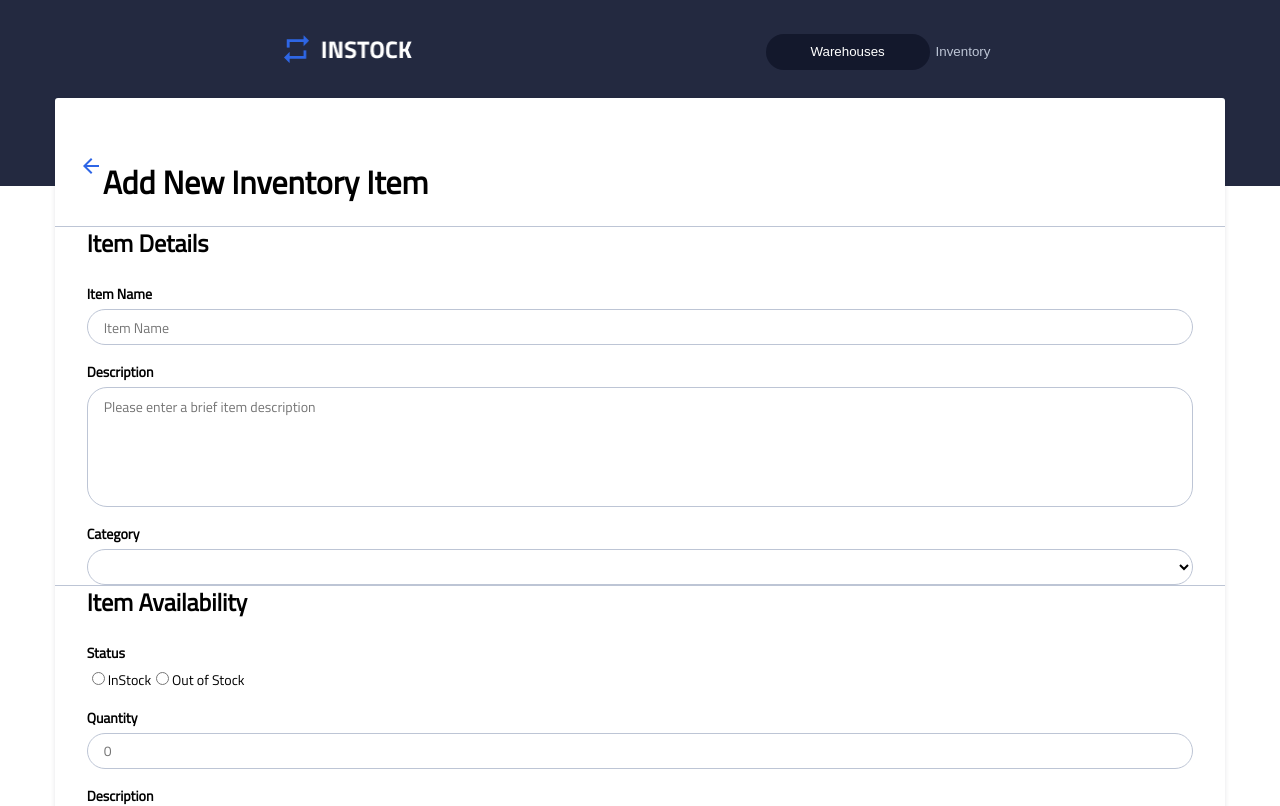
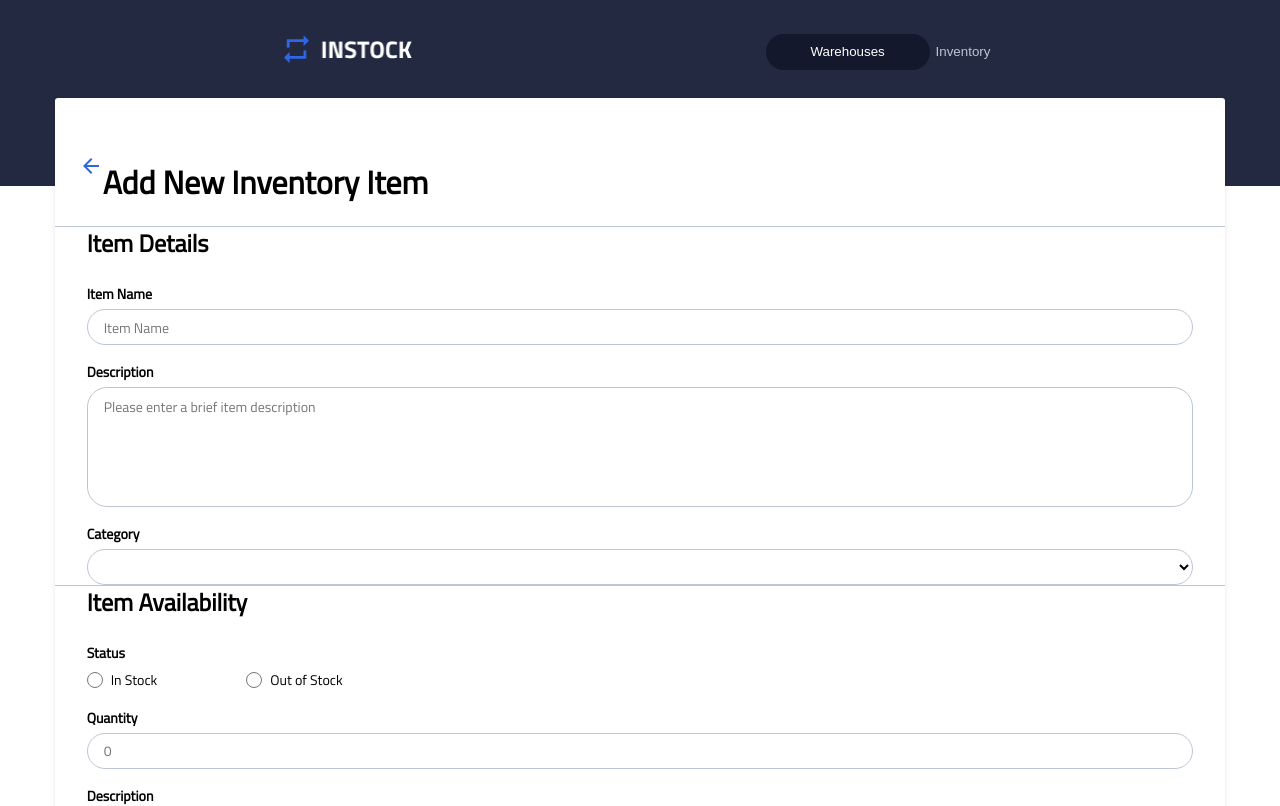
Before and after one commit to KevinTyrrell/InStock, a React (Create React App) app in the folder client/: page / in a window 1280 px wide. Shown: the top 806 px of the page. Built offline with nearby package versions, Linux system fonts and the light colour scheme.

Commit message:
styling for radio button complete

```diff
--- a/client/src/Components/ItemAvailability/ItemAvailability.jsx
+++ b/client/src/Components/ItemAvailability/ItemAvailability.jsx
@@ -7,9 +7,9 @@ export class ItemAvailability extends Component {
         <section className="form__section">
             <label className="section__title">Item Availability</label>
                 <label className="input__title" htmlFor="status">Status</label>
-            <fieldset>
+            <fieldset className="stock">
                     <input className="form__input" type="radio" name="instock" id="instock" value="In Stock" />
-                    <label className="input__title-radio" htmlFor="instock">InStock</label>
+                    <label className="input__title-radio" htmlFor="instock" style={{marginRight: "5.563rem"}}>In Stock</label>
                     <input className="form__input" type="radio" name="outstock" id="instock" value="Out of Stock" />
                     <label className="input__title-radio" htmlFor="outofstock">Out of Stock</label>
             </fieldset>
--- a/client/src/Components/ItemAvailability/ItemAvailability.scss
+++ b/client/src/Components/ItemAvailability/ItemAvailability.scss
@@ -1,10 +1,9 @@
+@use '../../partials/partial'as *;
 
-@use '../../partials/partial' as *;
-
-.form{
+.form {
 
 
-    &__input-radius{
+    &__input-radius {
         @include input-radius;
         @extend %input;
 
@@ -12,10 +11,10 @@
     }
 
     &__section {
-    height:min-content;
-    @extend %flex-column;
-    @extend %section-pad;
-    @extend %topdivider;
+        height: min-content;
+        @extend %flex-column;
+        @extend %section-pad;
+        @extend %topdivider;
 
 
         .section__title {
@@ -28,16 +27,29 @@
             padding-top: 1rem;
             padding-bottom: .25rem;
 
-            &-radio{
+            &-radio {
                 @include moP2;
+                //padding: 0 5.563rem 0 0;
 
                 @include tablet {
                     @include dtP2;
-                  }
+                }
             }
         }
 
-        input[type=text]{
+        .stock {
+            @extend %flex-row;
+            align-items: center;
+
+            input[type=radio] {
+                border: 0px;
+                width: 1rem;
+                height: 1rem;
+                margin: 0 .5rem 0 0;
+            }
+        }
+
+        input[type=text] {
             @extend %innertext;
         }
 
```
